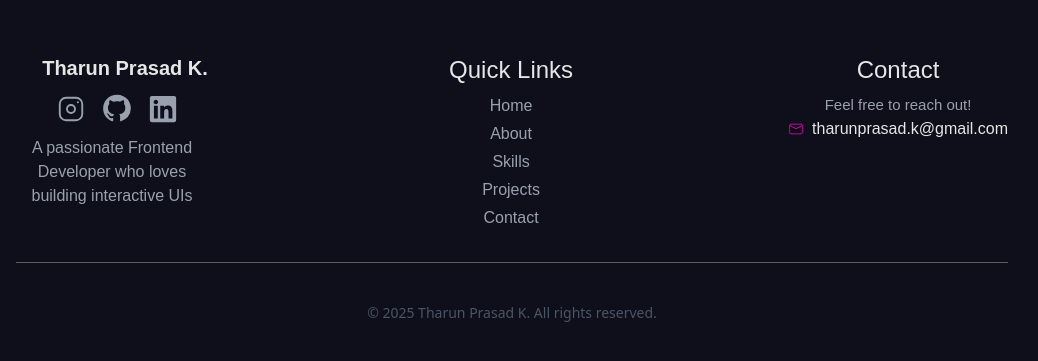
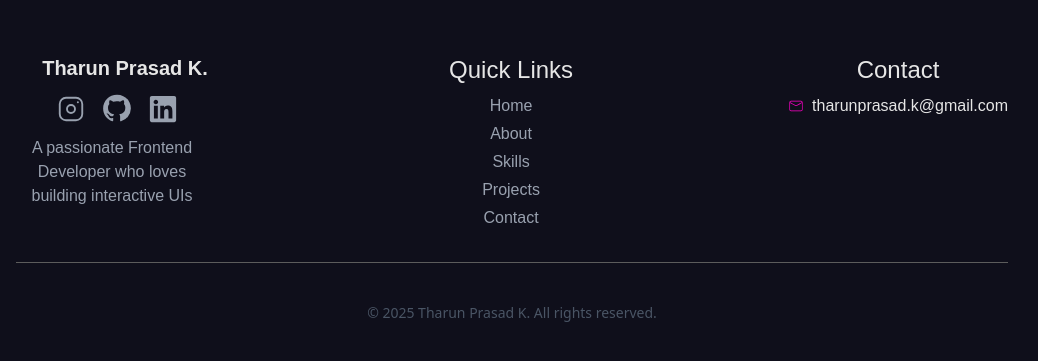
Before and after one commit to tharun10x/Portfoilio, a React (Vite) app: page / in a window 1280 px wide. Shown: the part 2840-3201 px from the top of the page, without its empty margins (128-1166 px from the left). Built offline with nearby package versions, Linux system fonts and the light colour scheme.

Commit message:
removed a line from the footer.jsx file and replaced an icon import. Here is the commit message for these changes:

```diff
--- a/src/Components/footer.jsx
+++ b/src/Components/footer.jsx
@@ -81,7 +81,7 @@ export default function Footer() {
           </div>
           <div className="contact">
             <h2 className="text-2xl text-[#E6E6E6] mb-2">Contact</h2>
-            <p className="text-gray-400 text-[15px]">Feel free to reach out!</p>
+
             <a
               href="mailto:tharunprasad.k@gmail.com"
               aria-label="Email"
```
